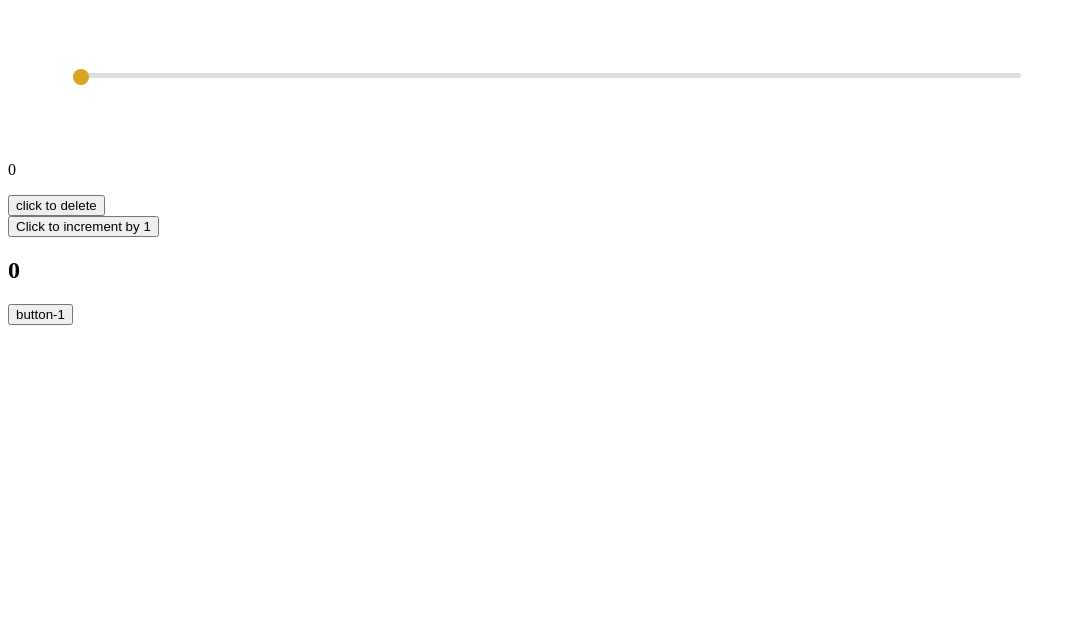
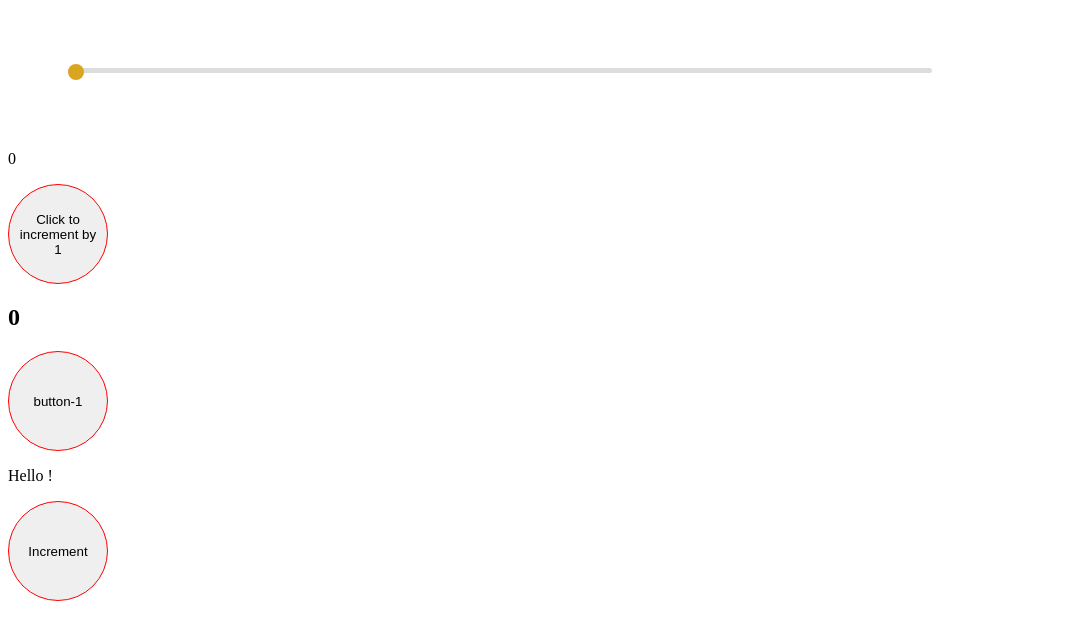
Before and after one commit to amandakoster/dot-game, a React app: page / in a window 1280 px wide. Shown: the whole page, without its empty margins (0-1076 px from the left). Built offline with nearby package versions, Linux system fonts and the light colour scheme.

```diff
--- a/package.json
+++ b/package.json
@@ -13,6 +13,7 @@
     "babel-plugin-transform-object-rest-spread": "^6.26.0",
     "babel-preset-es2015": "^6.24.1",
     "babel-preset-react": "^6.24.1",
+    "compass": "^0.1.1",
     "css-loader": "^0.28.5",
     "eslint": "^4.5.0",
     "eslint-plugin-react": "^7.3.0",
--- a/src/component/app/index.js
+++ b/src/component/app/index.js
@@ -5,6 +5,7 @@
 import Button from '../button';
 // import '../style/main.scss';
 import '../button/_button.scss';
+import ButtonCounter from '../button-counter';
 
 
 console.log('HIT APP');
@@ -14,10 +15,10 @@
     return (
 
       <div className='app'>
-        <div id="clicks"></div>
-
+        <div className='button-counter'></div>
         <Slider />
         <Button />
+        <ButtonCounter />
       </div>
 
     );
--- /dev/null
+++ b/src/component/button-counter/index.js
@@ -0,0 +1,34 @@
+// https://gist.github.com/mkhoeini/b4e09571a70cef017e6d
+
+import React from 'react';
+import ReactDom from 'react-dom';
+
+class ButtonCounter extends React.Component {
+  constructor(props) {
+    super(props);
+    this.state = {counter: 0};
+
+    this.getInitialState=this.getInitialState.bind(this);
+    this.handleClick=this.handleClick.bind(this);
+  }
+
+  getInitialState() {
+    return { count: 0 };
+  }
+
+  handleClick() {
+    var newCount = this.state.count + 1;
+    this.setState({count: newCount });
+  }
+
+  render() {
+    return(
+      <div className='button-counter'>
+        <p>Hello {this.state.count}!</p>
+        <button onClick={this.handleClick}>Increment</button>
+      </div>
+    );
+  }
+}
+
+export default ButtonCounter;
--- a/src/component/button/_button.scss
+++ b/src/component/button/_button.scss
@@ -1,50 +1,46 @@
-// //
-// //
-// // <div className="button-1">1</div>
-// //
-// // </div>
-//
-// // .container {
-// //   width: 100%;
-// // }
-//
-// button {
-// display: block;
-// text-decoration: none;
-// height: 100px;
-// width: 100px;
-// border-radius: 50%;
-// border: 1px solid red;
+// random sizes: https://css-tricks.com/forums/topic/css3-random-number/
+// https://blog.codepen.io/2013/08/26/random-function-in-sass/
+// random()
+// https://codepen.io/amandakoster/pen/JyawpB?editors=0010
+// https://gist.github.com/mkhoeini/b4e09571a70cef017e6d
+
+button {
+display: block;
+text-decoration: none;
+height: 100px;
+width: 100px;
+border-radius: 50%;
+border: 1px solid red;
+}
+
+// .button {
+//   display: inline-block;
+//   padding: 100px;
+//   color: white;
+//   position: relative;
+//   margin: 20px;
+//   border-radius: 50%;
 // }
-//
-// // .button {
-// //   display: inline-block;
-// //   padding: 100px;
-// //   color: white;
-// //   position: relative;
-// //   margin: 20px;
-// //   border-radius: 50%;
-// // }
-//
-// // .button-1 {
-// //   animation: move-in-steps 10s  infinite;
-// // }
-//
-// body {
-//   width: 90%;
+
+// .button-1 {
+//   animation: move-in-steps 10s  infinite;
 // }
-//
-// // @keyframes move-in-steps {
-// //   0% {
-// //     left: 0;
-// //     background: cyan;
-// //   }
-// //   100% {
-// //     left: 100%;
-// //     background: purple;
-// //   }
-// // }
-//
+
+body {
+  width: 90%;
+}
+
+// @keyframes move-in-steps {
+//   0% {
+    // left: 0;
+//     background: cyan;
+//   }
+//   100% {
+//     left: 100%;
+//     background: purple;
+//   }
+// }
+
 // div {
 //     width: 100px;
 //     height: 100px;
@@ -53,11 +49,11 @@
 //     animation: myfirst 5s infinite;
 //     float: left;
 // }
+
+
+// @keyframes myfirst {
 //
+//     10%  {background: yellow;  top: 0px;}
+//     90%  {background: blue; top: 400px;}
 //
-// // @keyframes myfirst {
-// //
-// //     10%  {background: yellow;  top: 0px;}
-// //     90%  {background: blue; top: 400px;}
-// //
-// // }
+// }
--- a/src/component/button/index.js
+++ b/src/component/button/index.js
@@ -2,7 +2,7 @@
 
 import React from 'react';
 import ReactDOM from 'react-dom';
-import './_button.scss';
+
 
 console.log('BUTTON');
 let renderIf = (test, component) => test ? component : undefined;
@@ -27,15 +27,11 @@
   render(){
     return(
 
-      <div className="button">
-        <p onClick={this.handleClick}>{this.props.item}</p>
-        {renderIf(this.state.show === true,
-          <button className="button-remove" onClick={() => this.setState({show: false})}>click to delete</button>)}
 
-        <div>
-          <button className="button-increment" onClick={this.IncrementItem}>Click to increment by 1</button>
-          {this.state.show ? <h2>{this.state.clicks}</h2> : '' }
-        </div>
+      <div>
+        <button className="button-increment" onClick={this.IncrementItem}>Click to increment by 1</button>
+        {this.state.show ? <h2>{this.state.clicks}</h2> : '' }
+
 
         <button className="button-1">button-1</button>
       </div>
```
Also changed, not shown: README.md, 1 other file.
